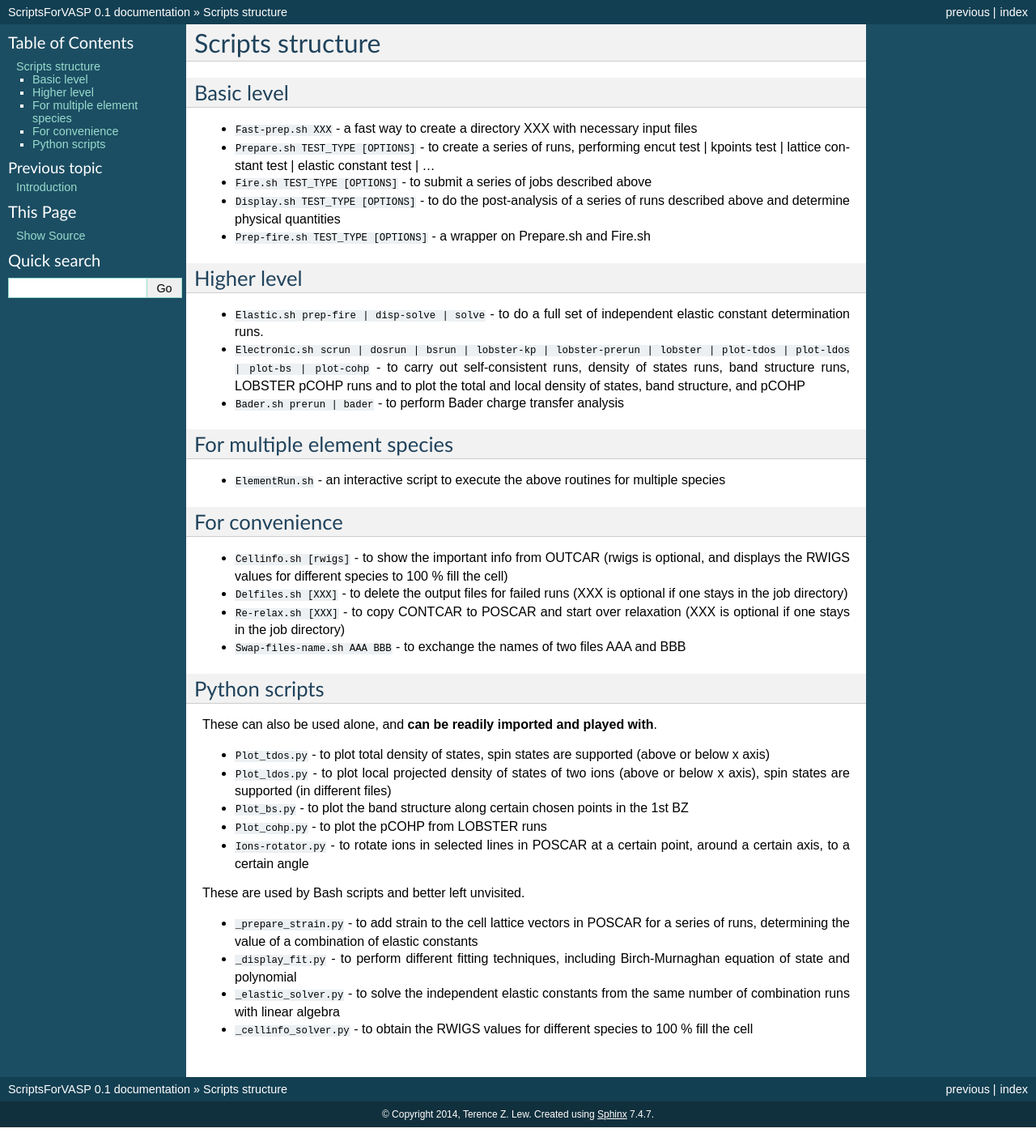
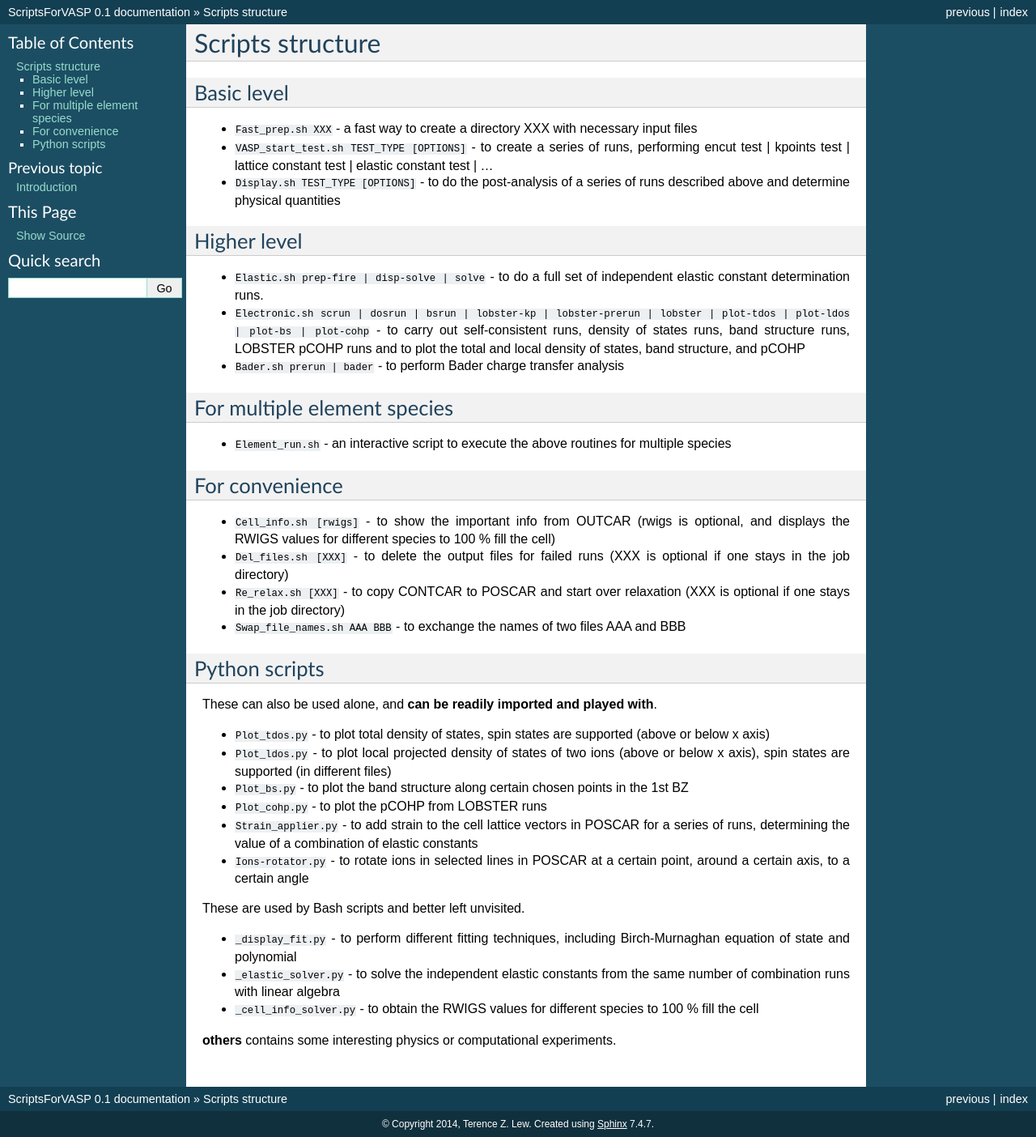
Before and after one commit to terencezl/ScriptsForVASP, a Sphinx documentation site: the page built from docs/script-structure.rst, in a window 1280 px wide. Shown: the whole page at 81% size. Built offline with Sphinx 7.4.7, drawn with Linux system fonts in a browser that asks for light colours.

Commit message:
A massive renaming.

```diff
--- a/_cellinfo_solver.py
+++ b/_cell_info_solver.py
@@ -1,6 +1,6 @@
 #!/usr/bin/env python
-# Used by Cellinfo.sh to solve equations
-# _Cellinfo_solver.py task volumn_of_primitive_cell input_data(in the form of a python list)
+# Used by Cell_info.sh to solve equations
+# _cell_info_solver.py task volumn_of_primitive_cell input_data(in the form of a python list)
 
 import sys
 import numpy as np
--- a/docs/introduction.rst
+++ b/docs/introduction.rst
@@ -15,7 +15,7 @@ The **second** is providing a collection of scripts, written in a shell scriptin
 
 * With all of the output files present, one can do far more checks and data collection with some knowledge of command line tools such as **cat**, **grep**, **sed**, **awk**, and **find**. These tools are considered more universal than the layered classes and methods defined in ASE Python package. The executable scripts in a single directory are grouped more straighforwardly, showing the users only task related commands with simple keywords. As far as my own experience, VASP is already a delicate machine that requires enough memorization of its tags, and through reading the docs on them written by the VASP creators, I automatically get the idea of where to look for the desired information in the output files. There is really less motivation to learn a completely new Pythonic scheme. Plus, if the physics I'm looking at needs custom expression and control than standard methods provided by a Python package, I'm more likely to express it myself with **grep**, **sed** and **awk**, than wait for the developers of ASE to come up with a new method and a new code block somewhere in their documentation. At least, at this stage in my opinion, there are more physics than the convenient expression of Python classes and methods.
 
-* One can freely separate processes of the input files preparation, job submission and post-analysis, just as implemented in this project by **Prepare.sh**, **Fire.sh**, and **Display.sh**, or combine the first two for daily use when feeling secure as **Prep-fire.sh**. For a single run, one can just use **Fast-prep.sh**. The overall directory structure will be very neat. This opens a door widely to runs that depend on the output of previous runs. It's just several lines of commands away with all the convenient tools in the linux shell.
+* One can freely separate processes of the input files preparation, job submission and post-analysis, just as implemented in this project by **VASP_start_test.sh**, **Fire.sh**, and **Display.sh**, or combine the first two for daily use when feeling secure as **Prep-fire.sh**. For a single run, one can just use **Fast_prep.sh**. The overall directory structure will be very neat. This opens a door widely to runs that depend on the output of previous runs. It's just several lines of commands away with all the convenient tools in the linux shell.
 
 * If one writes up a Python script describing a series of runs with ASE, and submit the whole thing, and it reaches the walltime, or one or more of the runs crash, or the script is faulty somewhere, which are scenarios that always happen, the script cannot be finished, and it would be difficult to pick up what has been terminated unexpectedly. The scheme is somewhat fragile. With the existence of multiple subdirectories, however, one can give each run in a series an independent job submission script, and submit them selectively. If one run reaches the walltime or simply fails, one can easily identify it, change the input parameter and submit it again, and other runs won't be affected. If there are mistakes in the job preparation scripts, one will discover them before submission, because chances are that those mistakes are directly output on the screen before one fire up the submission scripts.
 
--- a/docs/script-structure.rst
+++ b/docs/script-structure.rst
@@ -4,11 +4,9 @@ Scripts structure
 Basic level
 -----------
 
-* ``Fast-prep.sh XXX`` - a fast way to create a directory XXX with necessary input files
-* ``Prepare.sh TEST_TYPE [OPTIONS]`` - to create a series of runs, performing encut test | kpoints test | lattice constant test | elastic constant test | ...
-* ``Fire.sh TEST_TYPE [OPTIONS]`` - to submit a series of jobs described above
+* ``Fast_prep.sh XXX`` - a fast way to create a directory XXX with necessary input files
+* ``VASP_start_test.sh TEST_TYPE [OPTIONS]`` - to create a series of runs, performing encut test | kpoints test | lattice constant test | elastic constant test | ...
 * ``Display.sh TEST_TYPE [OPTIONS]`` - to do the post-analysis of a series of runs described above and determine physical quantities
-* ``Prep-fire.sh TEST_TYPE [OPTIONS]`` - a wrapper on Prepare.sh and Fire.sh
 
 Higher level
 ------------
@@ -22,15 +20,15 @@ Higher level
 For multiple element species
 ----------------------------
 
-* ``ElementRun.sh`` - an interactive script to execute the above routines for multiple species
+* ``Element_run.sh`` - an interactive script to execute the above routines for multiple species
 
 For convenience
 ---------------
 
-* ``Cellinfo.sh [rwigs]`` - to show the important info from OUTCAR (rwigs is optional, and displays the RWIGS values for different species to 100 % fill the cell)
-* ``Delfiles.sh [XXX]`` - to delete the output files for failed runs (XXX is optional if one stays in the job directory)
-* ``Re-relax.sh [XXX]`` - to copy CONTCAR to POSCAR and start over relaxation (XXX is optional if one stays in the job directory)
-* ``Swap-files-name.sh AAA BBB`` - to exchange the names of two files AAA and BBB
+* ``Cell_info.sh [rwigs]`` - to show the important info from OUTCAR (rwigs is optional, and displays the RWIGS values for different species to 100 % fill the cell)
+* ``Del_files.sh [XXX]`` - to delete the output files for failed runs (XXX is optional if one stays in the job directory)
+* ``Re_relax.sh [XXX]`` - to copy CONTCAR to POSCAR and start over relaxation (XXX is optional if one stays in the job directory)
+* ``Swap_file_names.sh AAA BBB`` - to exchange the names of two files AAA and BBB
 
 Python scripts
 --------------
@@ -41,11 +39,14 @@ These can also be used alone, and **can be readily imported and played with**.
 * ``Plot_ldos.py`` - to plot local projected density of states of two ions (above or below x axis), spin states are supported (in different files)
 * ``Plot_bs.py`` - to plot the band structure along certain chosen points in the 1st BZ
 * ``Plot_cohp.py`` - to plot the pCOHP from LOBSTER runs
+* ``Strain_applier.py`` - to add strain to the cell lattice vectors in POSCAR for a series of runs, determining the value of a combination of elastic constants
 * ``Ions-rotator.py`` - to rotate ions in selected lines in POSCAR at a certain point, around a certain axis, to a certain angle
+
 
 These are used by Bash scripts and better left unvisited.
 
-* ``_prepare_strain.py`` - to add strain to the cell lattice vectors in POSCAR for a series of runs, determining the value of a combination of elastic constants
 * ``_display_fit.py`` - to perform different fitting techniques, including Birch-Murnaghan equation of state and polynomial
 * ``_elastic_solver.py`` - to solve the independent elastic constants from the same number of combination runs with linear algebra
-* ``_cellinfo_solver.py`` - to obtain the RWIGS values for different species to 100 % fill the cell
+* ``_cell_info_solver.py`` - to obtain the RWIGS values for different species to 100 % fill the cell
+
+**others** contains some interesting physics or computational experiments.
```
Also changed, not shown: README.rst (+10 -11 lines), Strain_applier.py (renamed from _prepare_strain.py, +4 -5 lines), 20 other files.
